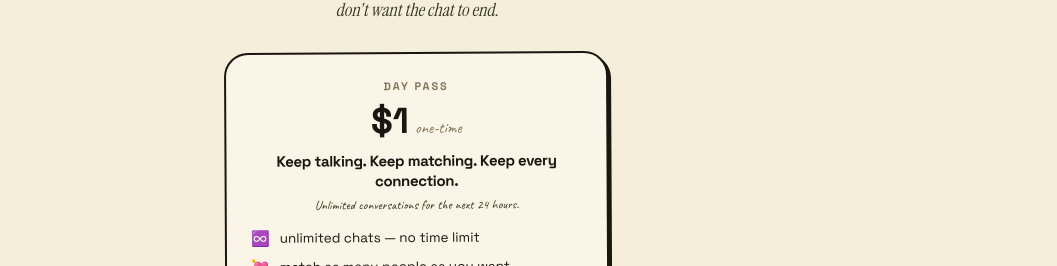
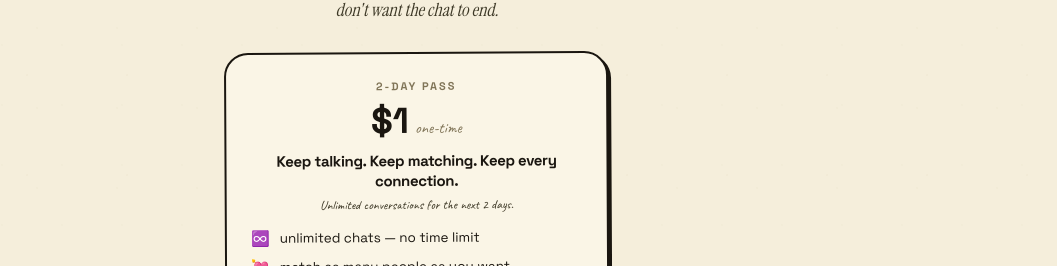
Before and after one commit to tradeguardx/unknown-web, a Next.js app: page /plus in a window 1280 px wide. Shown: the part 240-506 px from the top of the page, without its empty margins (223-1280 px from the left). Built offline with nearby package versions, Linux system fonts and the light colour scheme; no server answers.

Commit message:
Pricing copy: 2-day pass, from $4.99/mo
Co-Authored-By: Claude Opus 4.8 <noreply@anthropic.com>

```diff
--- a/app/plus/page.tsx
+++ b/app/plus/page.tsx
@@ -8,11 +8,11 @@ import { PlusSubscribe } from "@/components/match/PlusSubscribe";
 export const metadata: Metadata = {
   title: { absolute: "unknown plus — unlimited chats, saved forever | unknown.chat" },
   description:
-    "unknown plus keeps your conversations going: save & resume any chat, unlimited messages, strangers who never skip out — from $2.99/month, local currency at checkout.",
+    "unknown plus keeps your conversations going: save & resume any chat, unlimited messages, strangers who never skip out — from $4.99/month, local currency at checkout.",
   alternates: { canonical: `${SITE_URL}/plus` },
   openGraph: {
     title: "unknown plus — unlimited chats, saved forever",
-    description: "Save & resume chats, unlimited messages, no skips. From $2.99/mo.",
+    description: "Save & resume chats, unlimited messages, no skips. From $4.99/mo.",
     url: `${SITE_URL}/plus`,
   },
 };
--- a/components/landing/MobileLanding.tsx
+++ b/components/landing/MobileLanding.tsx
@@ -62,7 +62,7 @@ export function MobileLanding({ testimonials }: { testimonials?: TestimonialsDat
             <div className="min-w-0">
               <div className="mb-1.5 flex flex-wrap items-center gap-2">
                 <span className="rounded-full border-[1.5px] border-ink bg-yellow px-2.5 py-0.5 font-sans text-[12px] font-bold tracking-tight text-ink -rotate-1">
-                  ✨ from $2.99/mo
+                  ✨ from $4.99/mo
                 </span>
                 <span className="inline-flex items-center gap-1 font-display text-[12px] font-bold text-ink-soft">
                   <span className="h-[6px] w-[6px] rounded-full bg-red live-blink" aria-hidden />
--- a/components/match/PlusSubscribe.tsx
+++ b/components/match/PlusSubscribe.tsx
@@ -182,7 +182,7 @@ export function PlusSubscribe() {
     <>
       {/* Day pass card — shown first (lowest-friction entry, $1) */}
       <Card>
-        <div className="font-sans text-[11px] font-bold uppercase tracking-[0.18em] text-ink-mute">day pass</div>
+        <div className="font-sans text-[11px] font-bold uppercase tracking-[0.18em] text-ink-mute">2-day pass</div>
         <div className="mt-1.5 inline-flex items-baseline gap-1.5">
           <span className="font-sans text-4xl font-bold text-ink">{dayPassLabel}</span>
           <span className="font-display text-ink-mute">one-time</span>
@@ -192,7 +192,7 @@ export function PlusSubscribe() {
           Keep talking. Keep matching. Keep every connection.
         </p>
         <p className="mt-1 font-display text-[13px] text-ink-soft">
-          Unlimited conversations for the next 24 hours.
+          Unlimited conversations for the next 2 days.
         </p>
 
         <ul className="mt-3.5 space-y-2.5">
@@ -211,7 +211,7 @@ export function PlusSubscribe() {
           disabled={busy || acct === null}
           className="mt-5 w-full rounded-xl border-2 border-ink bg-ink px-5 py-3 font-sans font-bold tracking-tight text-paper-cool shadow-hard transition-transform hover:-translate-y-0.5 disabled:opacity-60"
         >
-          {busy ? "opening…" : acct === null ? "…" : acct.loggedIn ? `get day pass · ${dayPassLabel}` : "log in to get day pass →"}
+          {busy ? "opening…" : acct === null ? "…" : acct.loggedIn ? `get 2-day pass · ${dayPassLabel}` : "log in to get 2-day pass →"}
         </button>
       </Card>
 
```
